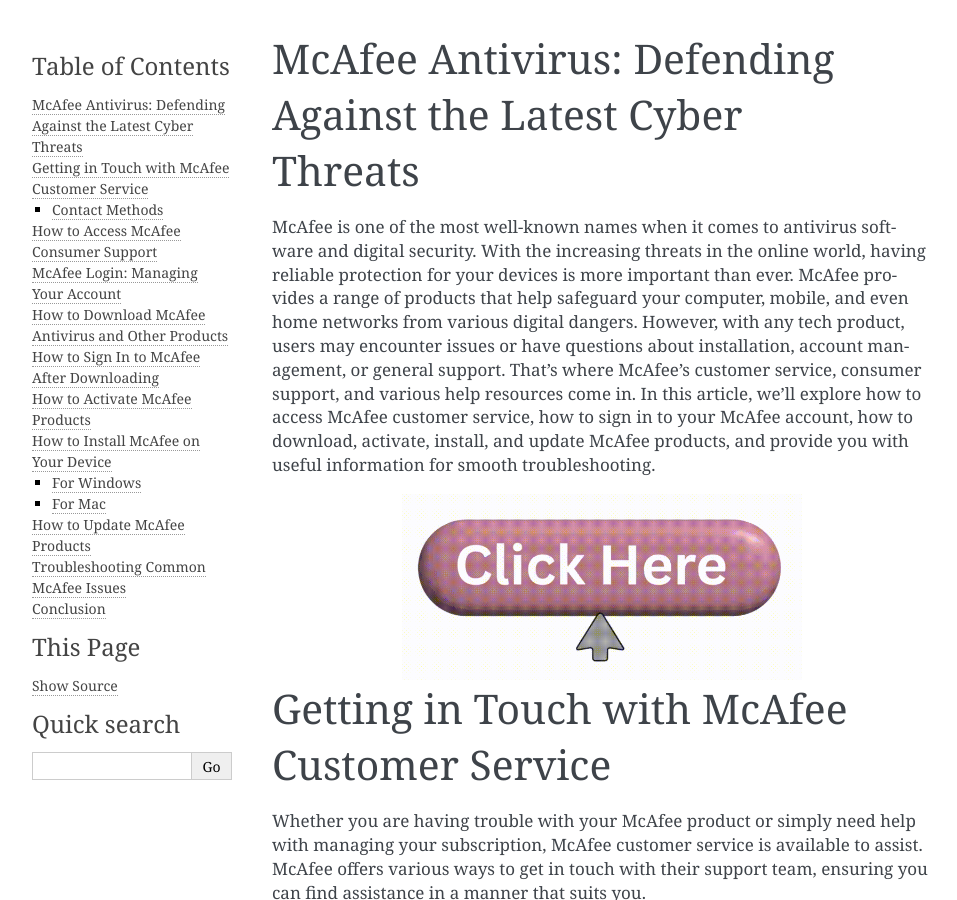
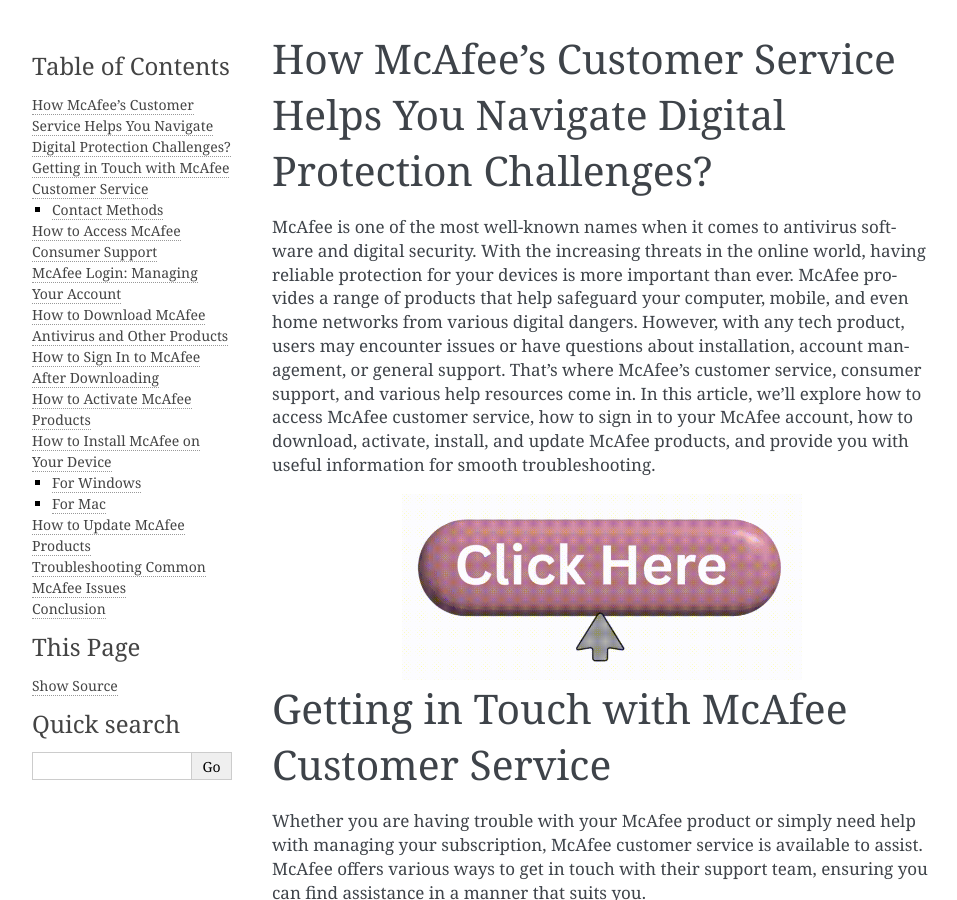
Before and after one commit to amaya1329/Mcafee, a Sphinx documentation site: the page built from docs/index.rst, in a window 1280 px wide and 900 px high. Shown: the whole window, without its empty margins (148-1105 px from the left). Built offline with Sphinx 7.4.7, drawn with Linux system fonts in a browser that asks for light colours.

Commit message:
Update index.rst

```diff
--- a/docs/index.rst
+++ b/docs/index.rst
@@ -1,5 +1,5 @@
-McAfee Antivirus: Defending Against the Latest Cyber Threats
-============================================
+How McAfee’s Customer Service Helps You Navigate Digital Protection Challenges?
+=================================================================
 
 
 
```
